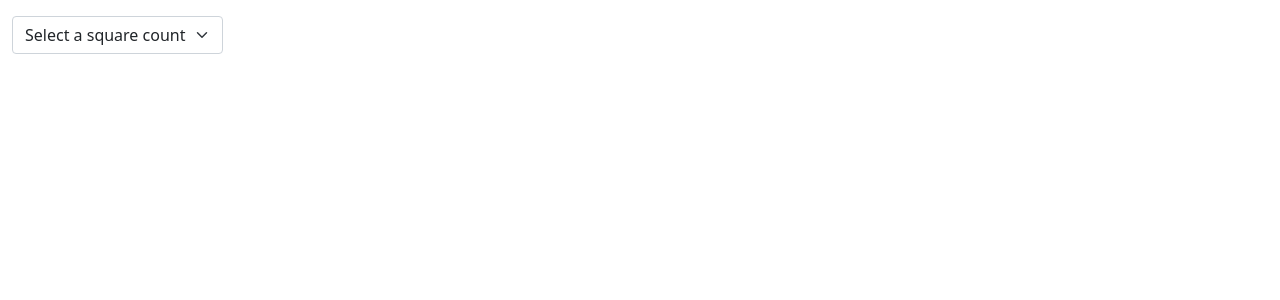
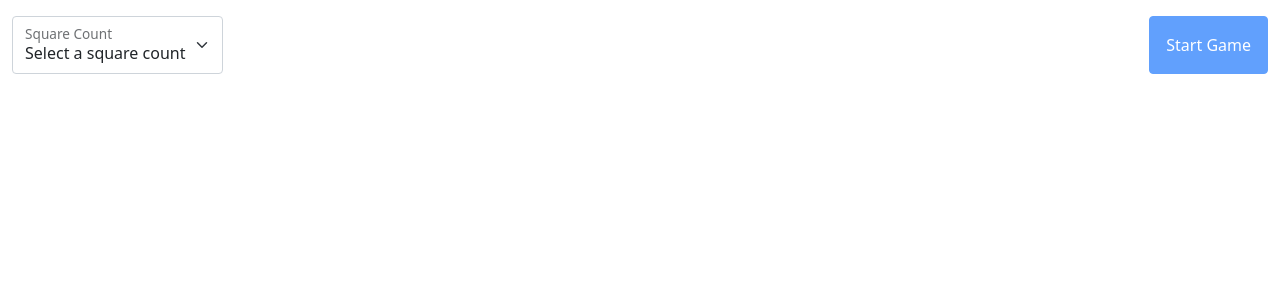
Before and after one commit to isherwood/Memory-DeLuxe, a React (Create React App) app: page / in a window 1280 px wide. Shown: the top 300 px of the page. Built offline with nearby package versions, Linux system fonts and the light colour scheme.

Commit message:
Start & End buttons; style updates

```diff
--- a/src/App.css
+++ b/src/App.css
@@ -1,38 +1,3 @@
-.App {
-  text-align: center;
+.btn.btn-xl {
+    padding: 1rem;
 }
-
-.App-logo {
-  height: 40vmin;
-  pointer-events: none;
-}
-
-@media (prefers-reduced-motion: no-preference) {
-  .App-logo {
-    animation: App-logo-spin infinite 20s linear;
-  }
-}
-
-.App-header {
-  background-color: #282c34;
-  min-height: 100vh;
-  display: flex;
-  flex-direction: column;
-  align-items: center;
-  justify-content: center;
-  font-size: calc(10px + 2vmin);
-  color: white;
-}
-
-.App-link {
-  color: #61dafb;
-}
-
-@keyframes App-logo-spin {
-  from {
-    transform: rotate(0deg);
-  }
-  to {
-    transform: rotate(360deg);
-  }
-}
--- a/src/App.js
+++ b/src/App.js
@@ -10,6 +10,7 @@ function App() {
     const [firstSquare, setFirstSquare] = useState({});
     const [secondSquare, setSecondSquare] = useState({});
     const [gridDimensions, setGridDimensions] = useState([0, 0]);
+    const [gameLocked, setGameLocked] = useState(false);
 
     const shuffle = array => {
         for (let i = array.length - 1; i > 0; i--) {
@@ -21,6 +22,7 @@ function App() {
     }
 
     const handleSquareClick = (event, square) => {
+        if (gameLocked) {
             const shownSquareCount = squares.filter(square => square.shown === true).length;
 
             // set first square on first click
@@ -55,9 +57,28 @@ function App() {
                 setSecondSquare({});
             }
         }
+    }
+
+    const handleStartButtonClick = () => {
+        setGameLocked(true);
+
+        // reset grid to current dimensions to fetch new images
+        const currentGridDimensions = gridDimensions;
+        setGridDimensions([0,0]);
+        setTimeout(() => {
+            setGridDimensions(currentGridDimensions);
+        });
+    }
+
+    const handleEndButtonClick = () => {
+        setGameLocked(false);
+    }
 
     useEffect(() => {
+
+        // check for a match
         if (firstSquare['url'] === secondSquare['url']) {
+
             // set the first square matched property to true
             setSquares(current => current.map(obj => {
                 if (obj.id === firstSquare['id'] || obj.id === secondSquare['id']) {
@@ -117,10 +138,14 @@ function App() {
     }, [gridDimensions]);
 
     return (
-        <Container fluid>
+        <Container fluid className={(gameLocked ? 'game-locked' : '')}>
             <Row>
                 <GameConfig
-                    onSquareCountChange={(grid) => setGridDimensions(JSON.parse(grid))}/>
+                    onSquareCountChange={(grid) => setGridDimensions(JSON.parse(grid))}
+                    gameLocked={gameLocked}
+                    gridDimensions={gridDimensions}
+                    onStartButtonClick={handleStartButtonClick}
+                    onEndButtonClick={handleEndButtonClick}/>
             </Row>
 
             {squares.length > 0 &&
--- a/src/components/GameConfig/GameConfig.jsx
+++ b/src/components/GameConfig/GameConfig.jsx
@@ -7,18 +7,35 @@ const GameConfig = props => {
     }
 
     const gridOptions = [
-        [4, 3], [5, 4], [6, 5], [7, 6], [8, 7]
+        [3, 2], [4, 3], [5, 4], [6, 5], [7, 6], [8, 7]
     ]
 
     return (
-        <div id='gameConfig' className='mt-3'>
-            <Form.Select aria-label="Square count" className="w-auto" onChange={handleCountChange}>
+        <div id='gameConfig' className='d-flex justify-content-between mt-3'>
+            <div className='form-floating'>
+                <Form.Select id="squareCount" className="w-auto" onChange={handleCountChange}
+                             disabled={props.gameLocked}>
                     <option value='[0,0]'>Select a square count</option>
                     {gridOptions.map(option => (
                         <option value={'[' + option[0] + ',' + option[1] + ']'}
                                 key={option[0] + option[1]}>{option[0] * option[1]}</option>
                     ))}
                 </Form.Select>
+                <Form.Label htmlFor="squareCount">Square Count</Form.Label>
+            </div>
+
+            <div>
+                <button className={'btn btn-primary btn-xl' + (props.gameLocked ? ' d-none' : '')}
+                        onClick={props.onStartButtonClick}
+                        disabled={props.gridDimensions[0] === 0}>
+                    Start Game
+                </button>
+
+                <button className={'btn btn-danger btn-xl' + (!props.gameLocked ? ' d-none' : '')}
+                        onClick={props.onEndButtonClick}>
+                    End Game
+                </button>
+            </div>
         </div>
     );
 }
--- a/src/components/GameSquare/styles.css
+++ b/src/components/GameSquare/styles.css
@@ -9,7 +9,7 @@
     background-position: center;
     padding-bottom: 66.67%;
     counter-increment: line-number;
-    cursor: pointer;
+    cursor: not-allowed;
 }
 
 .square-inner::before {
@@ -25,11 +25,14 @@
     align-items: center;
     color: #777;
     font-size: 3rem;
-    cursor: pointer;
     transition: all .3s;
 }
 
-.square-inner:hover:not(.matched)::before {
+.game-locked .square-inner {
+    cursor: pointer;
+}
+
+.game-locked .square-inner:hover:not(.matched)::before {
     color: #000;
 }
 
@@ -38,24 +41,22 @@
 }
 
 .square-inner.matched::before {
-    opacity: .65;
+    opacity: 0;
     animation: opacityAnimation;
     animation-duration: .5s;
     animation-delay: .5s;
-    cursor: default;
+    animation-fill-mode: forwards;
+    cursor: not-allowed;
 }
 
 @keyframes opacityAnimation {
     0% {
+        opacity: 0;
+    }
+    33% {
         opacity: .65;
     }
-    25% {
-        opacity: 0;
-    }
-    50% {
-        opacity: .65;
-    }
-    75% {
+    67% {
         opacity: 0;
     }
     100% {
```
Lines whose indentation alone changed are shown as unchanged.
